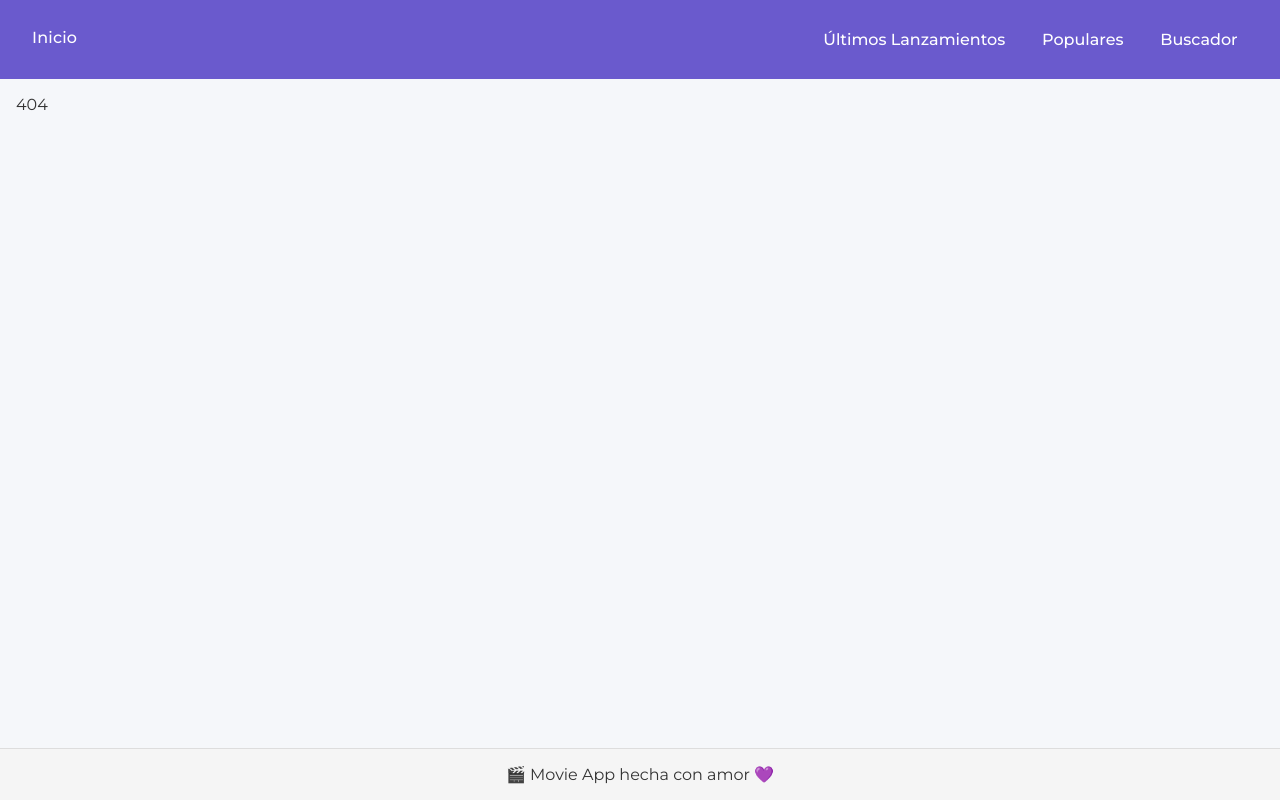
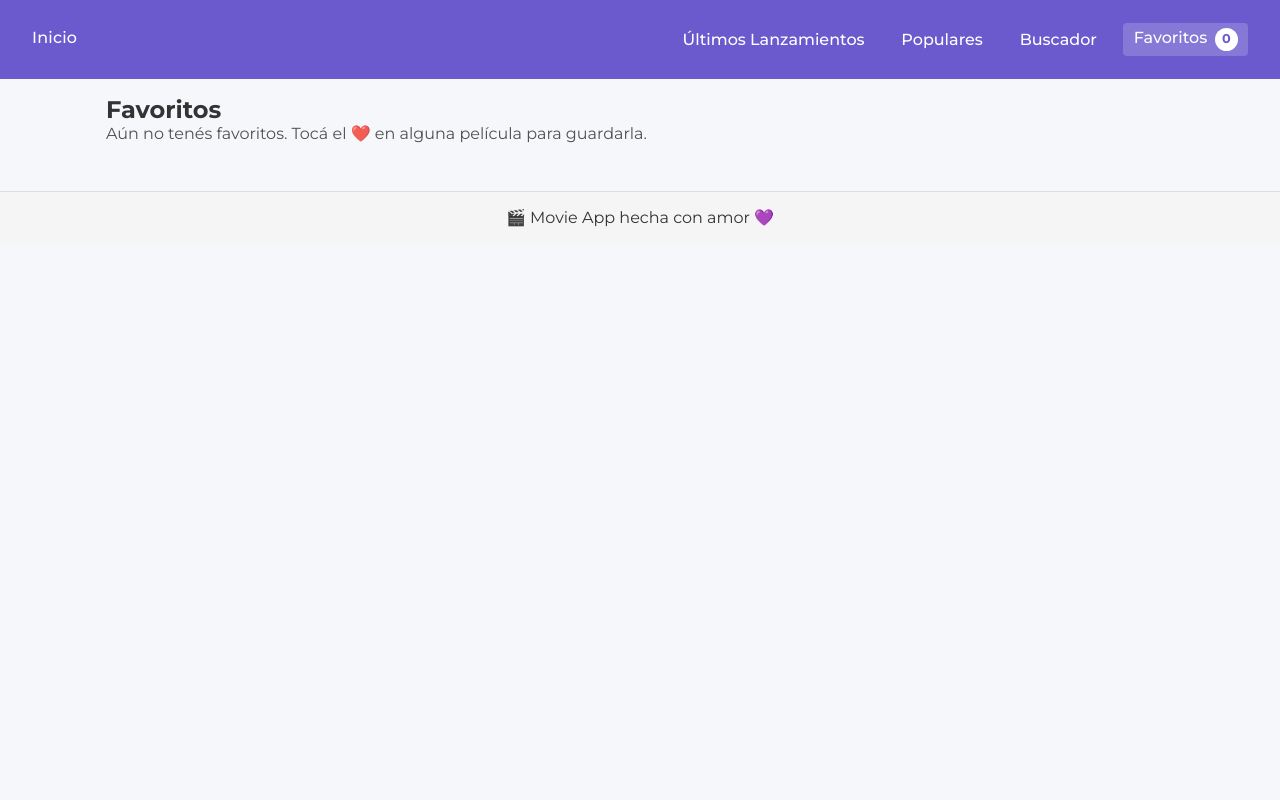
Before and after one commit to StefiAcevedo/tp-react-stefi-acevedo, a React (Vite) app: page /favoritos in a window 1280 px wide. Before the commit this address had no page. Built offline with nearby package versions, Linux system fonts and the light colour scheme.

Commit message:
feat(favoritos): agregar página de favoritos con grilla de películas guardadas

```diff
--- a/src/App.jsx
+++ b/src/App.jsx
@@ -1,13 +1,12 @@
-import AppRouter from "./router/Router.jsx";
+// src/App.jsx
+import AppRouter from "./router/Router";
 import Footer from "./components/Footer";
 
 export default function App() {
   return (
-    <div className="app-shell">
-      <div className="app-main">
-        <AppRouter />
-      </div>
+    <>
+      <AppRouter />
       <Footer />
-    </div>
+    </>
   );
 }
--- a/src/components/MovieCard.jsx
+++ b/src/components/MovieCard.jsx
@@ -8,33 +8,28 @@ export default function MovieCard({ movie }) {
 
   return (
     <div className="movie-card">
-      {/* Contenedor para la imagen y el botón flotante */}
-      <div className="movie-card__thumb">
-        <Link to={`/pelicula/${movie.id}`}>
+      <Link to={`/detalle/${movie.id}`}>
         <img
           src={`https://image.tmdb.org/t/p/w300${movie.poster_path}`}
           alt={movie.title}
         />
       </Link>
 
-        {/* Botón ❤️ flotante */}
+      <h3>{movie.title}</h3>
+
+      <div className="movie-card__actions">
         <button
-          className={`fav-fab ${isFav(movie.id) ? "active" : ""}`}
+          className={`fav-btn ${isFav(movie.id) ? "active" : ""}`}
+          onClick={() => toggle(movie)}
           aria-label={isFav(movie.id) ? "Quitar de favoritos" : "Agregar a favoritos"}
-          onClick={(e) => {
-            e.preventDefault(); // evita navegar cuando se hace click en el corazón
-            toggle(movie);
-          }}
         >
           {isFav(movie.id) ? "❤️" : "🤍"}
         </button>
-      </div>
 
-      <h3>{movie.title}</h3>
-
-      <Link to={`/pelicula/${movie.id}`} className="movie-card__btn">
+        <Link to={`/detalle/${movie.id}`} className="movie-card__btn">
           Ver detalle
         </Link>
       </div>
+    </div>
   );
 }
--- a/src/components/NavBar.jsx
+++ b/src/components/NavBar.jsx
@@ -1,13 +1,17 @@
 import { useState } from "react";
 import { NavLink } from "react-router-dom";
+import { useFavorites } from "../hooks/useFavorites";
 import "./NavBar.scss";
 
 export default function NavBar() {
   const [open, setOpen] = useState(false);
+  const { favorites } = useFavorites(); // array de favs
+  const count = favorites?.length ?? 0;
+
   const linkClass = ({ isActive }) =>
     isActive ? "nav__link active" : "nav__link";
 
-  const toggle = () => setOpen((v) => !v);
+  const toggle = () => setOpen(v => !v);
   const close = () => setOpen(false);
 
   return (
@@ -38,11 +42,21 @@ export default function NavBar() {
         <NavLink to="/ultimos-lanzamientos" className={linkClass}>
           Últimos Lanzamientos
         </NavLink>
+
         <NavLink to="/populares" className={linkClass}>
           Populares
         </NavLink>
+
         <NavLink to="/buscador" className={linkClass}>
           Buscador
+        </NavLink>
+
+        {/* Item Favoritos con badge */}
+        <NavLink to="/favoritos" className={linkClass}>
+          Favoritos
+          <span className="nav__badge" aria-label={`Favoritos: ${count}`}>
+            {count}
+          </span>
         </NavLink>
       </div>
     </nav>
--- a/src/components/NavBar.scss
+++ b/src/components/NavBar.scss
@@ -105,3 +105,31 @@
       padding: 0 1rem;                 /* sin padding inferior que rompa la fila */
     }
   }
+
+  /* Badge contador en el link de Favoritos */
+.nav__link {
+    position: relative;
+
+    .nav__badge {
+      display: inline-flex;
+      align-items: center;
+      justify-content: center;
+      min-width: 1.4rem;
+      height: 1.4rem;
+      padding: 0 .35rem;
+      margin-left: .5rem;
+      border-radius: 999px;
+      font-size: .8rem;
+      font-weight: 700;
+      background: #fff;
+      color: #6a5acd;
+      line-height: 1;
+    }
+  }
+
+  /* cuando el menú está en columna (mobile) que el badge no “salte” */
+  @media (max-width: 768px) {
+    .nav__link .nav__badge {
+      margin-left: .4rem;
+    }
+  }
--- a/src/pages/Detalle.jsx
+++ b/src/pages/Detalle.jsx
@@ -1,11 +1,16 @@
+// src/pages/Detalle.jsx
 import { useParams, useNavigate } from "react-router-dom";
 import { getImageUrl } from "../services/tmdb";
 import { useMovieDetail } from "../hooks/useMovieDetail";
+import { useFavorites } from "../hooks/useFavorites";
+import "./Detalle.scss";
 
 export default function Detalle() {
   const { id } = useParams();
   const navigate = useNavigate();
-  const { movie, trailer, loading, error } = useMovieDetail(id);
+
+  const { movie, trailesr, loading, error } = useMovieDetail(id);
+  const { isFav, toggle } = useFavorites();
 
   if (loading) return <section style={{ padding: 16 }}>Cargando…</section>;
 
@@ -42,7 +47,8 @@ export default function Detalle() {
   if (!movie) return <section style={{ padding: 16 }}>No se encontró la película.</section>;
 
   const backdrop = getImageUrl(movie.backdrop_path, "w780");
-  const poster = getImageUrl(movie.poster_path, "w342");
+  const poster   = getImageUrl(movie.poster_path, "w342");
+  const fav      = isFav(movie.id);
 
   const openTrailer = () => {
     if (!trailer) return;
@@ -91,7 +97,12 @@ export default function Detalle() {
         </div>
 
         <div>
-          <h1 style={{ marginTop: 0 }}>{movie.title}</h1>
+          {/* Título + badge de favoritos */}
+          <div style={{ display: "flex", alignItems: "center", gap: ".5rem", flexWrap: "wrap" }}>
+            <h1 style={{ marginTop: 0 }}>{movie.title}</h1>
+            {fav && <span className="fav-badge">En favoritos</span>}
+          </div>
+
           <p style={{ opacity: 0.9 }}>{movie.overview || "Sin descripción disponible."}</p>
 
           <p style={{ marginTop: ".5rem" }}>
@@ -99,11 +110,29 @@ export default function Detalle() {
             <strong>Puntaje:</strong> {movie.vote_average?.toFixed?.(1) ?? "—"}
           </p>
 
+          {/* Botón ❤️ toggle */}
+          <button
+            onClick={() => toggle(movie)}
+            style={{
+              marginTop: ".75rem",
+              padding: ".5rem .9rem",
+              border: "1px solid #ccc",
+              borderRadius: 8,
+              background: "#fff",
+              cursor: "pointer",
+              fontWeight: 600,
+            }}
+          >
+            {fav ? "❤️ Quitar de favoritos" : "🤍 Agregar a favoritos"}
+          </button>
+
+          {/* Trailer */}
           {trailer && (
             <button
               onClick={openTrailer}
               style={{
                 marginTop: "0.75rem",
+                marginLeft: ".5rem",
                 padding: ".6rem 1rem",
                 border: "none",
                 borderRadius: 6,
--- /dev/null
+++ b/src/pages/Detalle.scss
@@ -0,0 +1,13 @@
+/* src/pages/Detalle.scss */
+
+/* Badge “En favoritos” en el título */
+.fav-badge {
+    display: inline-block;
+    padding: .2rem .5rem;
+    border-radius: 999px;
+    font-size: .8rem;
+    font-weight: 700;
+    background: #fff;
+    color: #6a5acd;
+    border: 1px solid #ddd;
+  }
--- /dev/null
+++ b/src/pages/Favoritos.jsx
@@ -0,0 +1,25 @@
+// src/pages/Favoritos.jsx
+import { useFavorites } from "../hooks/useFavorites";
+import MovieCard from "../components/MovieCard";
+
+export default function Favoritos() {
+  const { favorites } = useFavorites();
+
+  return (
+    <section style={{ padding: "1rem", maxWidth: 1100, margin: "0 auto" }}>
+      <h1>Favoritos</h1>
+
+      {favorites.length === 0 ? (
+        <p style={{ opacity: 0.85 }}>
+          Aún no tenés favoritos. Tocá el ❤️ en alguna película para guardarla.
+        </p>
+      ) : (
+        <div className="movies-grid">
+          {favorites.map((m) => (
+            <MovieCard key={m.id} movie={m} />
+          ))}
+        </div>
+      )}
+    </section>
+  );
+}
--- a/src/router/Router.jsx
+++ b/src/router/Router.jsx
@@ -6,6 +6,7 @@ import UltimosLanzamientos from "../pages/UltimosLanzamientos";
 import Populares from "../pages/Populares";
 import Buscador from "../pages/Buscador";
 import Detalle from "../pages/Detalle";
+import Favoritos from "../pages/Favoritos"; /* nuevo! */
 
 import NavBar from "../components/NavBar";
 
@@ -19,6 +20,10 @@ export default function AppRouter() {
         <Route path="/populares" element={<Populares />} />
         <Route path="/buscador" element={<Buscador />} />
         <Route path="/detalle/:id" element={<Detalle />} />
+        <Route path="/favoritos" element={<Favoritos />} />
+
+        {/* 🔹 Ruta de prueba para verificar router */}
+        <Route path="/__ping" element={<div style={{ padding: 20 }}>✅ Router OK</div>} />
 
         {/* Fallback */}
         <Route path="*" element={<div style={{ padding: 16 }}>404</div>} />
```
Lines whose indentation alone changed are shown as unchanged.
